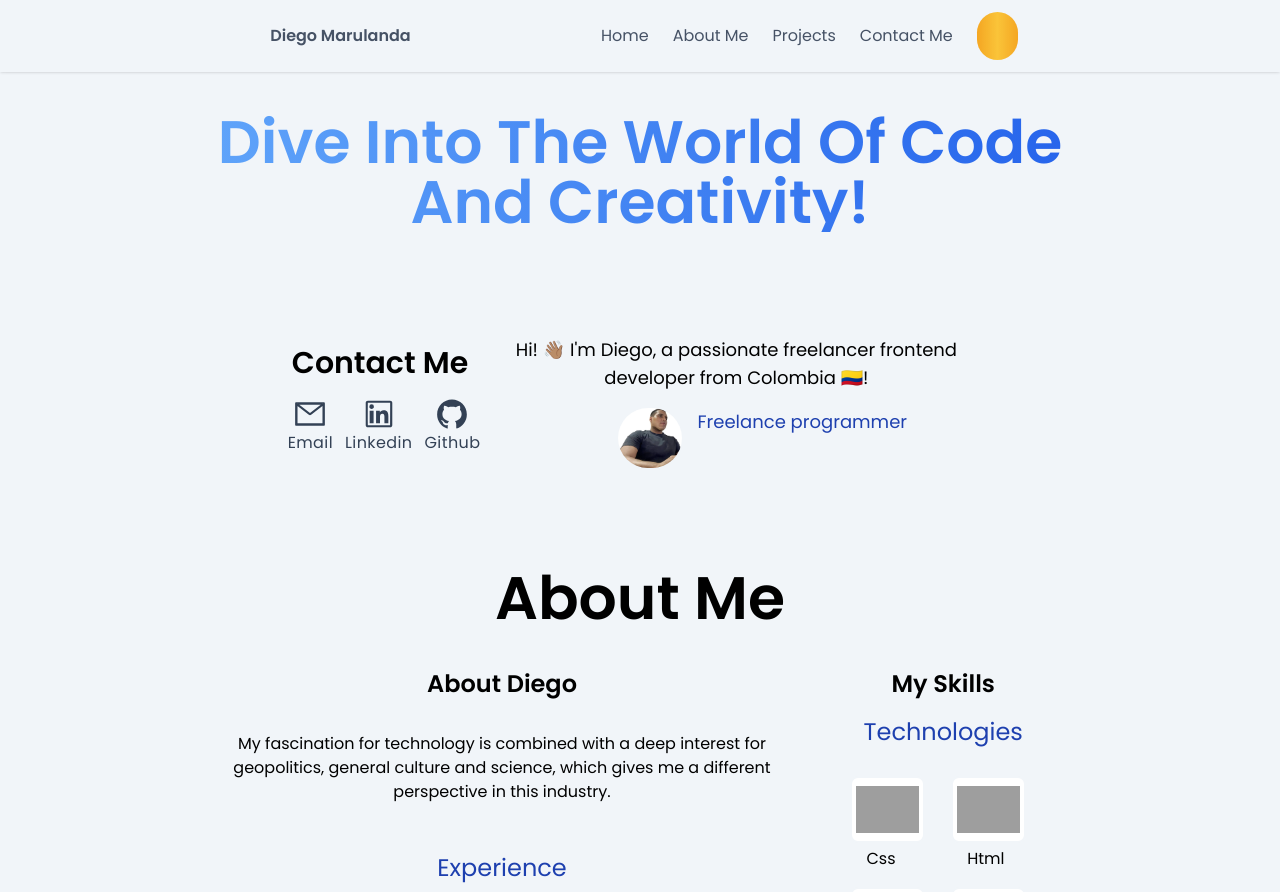
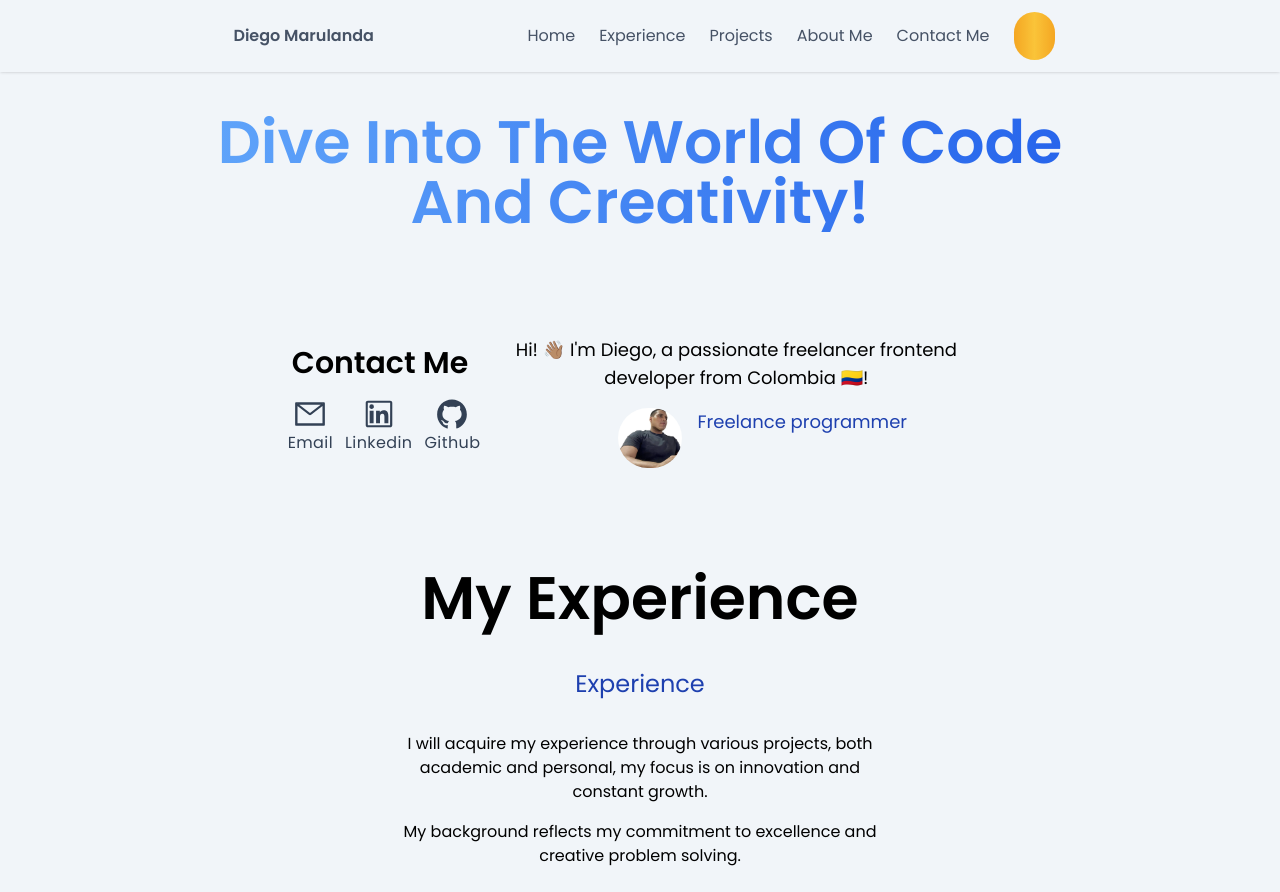
Before and after one commit to DiegoMarulandaB/Portfolio, a Next.js app: page / in a window 1280 px wide. Shown: the top 892 px of the page. Built offline with nearby package versions, Linux system fonts and the light colour scheme; grey boxes are pictures that could not be loaded; some icons are missing.

Commit message:
refactor: :art: add new order of information

```diff
--- a/src/app/page.tsx
+++ b/src/app/page.tsx
@@ -1,13 +1,10 @@
 import Home from '../components/Home/Home'
-import About from '../components/About/About'
-import Projects from '../components/Projects/Projects'
+
 
 export default function HomePage() {
   return (
     <main className="mx-auto max-w-5xl px-4 sm:px-6">
       <Home />
-      <About />
-      <Projects />
     </main>
   )
 }
--- a/src/components/About/About.tsx
+++ b/src/components/About/About.tsx
@@ -20,16 +20,6 @@ const About = () => {
                   {' '}
                   My fascination for technology is combined with a deep interest for geopolitics, general culture and
                   science, which gives me a different perspective in this industry.
-                </p>
-              </div>
-              <span className="mx-2 mr-2 mt-4 text-blue-800 dark:text-amber-200 text-2xl">Experience</span>
-              <div className="text-center text-1xl dark:text-white mx-2 mr-2 mt-4 mb-4">
-                <p className="mb-4 mt-4">
-                  I will acquire my experience through various projects, both academic and personal, my focus is on
-                  innovation and constant growth.
-                </p>
-                <p className="mb-4 mt-4">
-                  My background reflects my commitment to excellence and creative problem solving.
                 </p>
               </div>
               <span className="mx-2 mr-2 mt-4 text-blue-800 dark:text-amber-200 text-2xl">Studies</span>
--- /dev/null
+++ b/src/components/Experience/Experience.tsx
@@ -0,0 +1,29 @@
+'use client'
+
+const Experience = () => {
+  return (
+    <section id="experience">
+      <h1 className=" text-center justify-center mx-2 mr-2 mt-24 font-extrabold capitalize text-4xl sm:text-7xl md:text-6xl lg:text-6xl xl:text-7xl">
+       My Experience
+      </h1>
+        <div className="flex flex-col md:flex-row md:p-4 md:text-left mt-2 space-y-10 md:space-x-10 md:space-y-0 items-stretch justify-center align-top">
+          <div className="md:w-3/5">
+            <div className="flex flex-col items-center justify-center pb-4">
+              <span className="mx-2 mr-2 mt-4 text-blue-800 dark:text-amber-200 text-2xl">Experience</span>
+              <div className="text-center text-1xl dark:text-white mx-2 mr-2 mt-4 mb-4">
+                <p className="mb-4 mt-4">
+                  I will acquire my experience through various projects, both academic and personal, my focus is on
+                  innovation and constant growth.
+                </p>
+                <p className="mb-4 mt-4">
+                  My background reflects my commitment to excellence and creative problem solving.
+                </p>
+              </div>
+            </div>
+          </div>
+        </div>
+    </section>
+  )
+}
+
+export default Experience
--- a/src/components/Footer/Footer.tsx
+++ b/src/components/Footer/Footer.tsx
@@ -1,7 +1,7 @@
 const Footer = () => {
   return (
     <section id="footer">
-      <div className="mx-auto max-w-full md:max-w-full sm:px-1 bg-slate-100 dark:bg-slate-700">
+      <div className="mx-auto max-w-full md:max-w-full sm:px-1 bg-slate-100 dark:bg-slate-700 mt-8">
         <hr className="dark:border-slate-500 mb-4" />
         <div className="mx-auto flex flex-col items-center justify-center text-center md:flex-row md:justify-center">
           <div className="flex flex-row space-x-2 mt-2 mb-2">
--- a/src/components/Home/Home.tsx
+++ b/src/components/Home/Home.tsx
@@ -2,6 +2,9 @@
 
 import TextAnimatedGradient from '../Animations/TextAnimatedGradient/TextAnimatedGradient'
 import { AiOutlineMail, AiOutlineGithub, AiOutlineLinkedin } from 'react-icons/ai'
+import Experience from '../Experience/Experience'
+import Projects from '../Projects/Projects'
+import About from '../About/About'
 
 const HomePage = () => {
   return (
@@ -81,6 +84,9 @@ const HomePage = () => {
               </div>
             </div>
           </div>
+          <Experience />
+          <Projects />
+          <About />
         </div>
       </div>
     </section>
--- a/src/components/Navigation/Navigation.tsx
+++ b/src/components/Navigation/Navigation.tsx
@@ -8,8 +8,9 @@ import NaviLink from '../../types/NaviLink'
 
 const LINKS_NAV: NaviLink[] = [
   { label: 'Home', route: 'home' },
+  { label: 'Experience', route: 'experience' },
+  { label: 'Projects', route: 'projects' },
   { label: 'About Me', route: 'about' },
-  { label: 'Projects', route: 'projects' },
   { label: 'Contact Me', route: 'contact' },
 ]
 
--- a/src/components/ProjectsCards/ProjectsCards.tsx
+++ b/src/components/ProjectsCards/ProjectsCards.tsx
@@ -13,7 +13,7 @@ const ProjectCards: React.FC<ProjectCardsProps> = ({
   href,
 }) => (
   <div
-    id="projects"
+    id="projectsCards"
     className={`w-full px-4 md:w-1/2 xl:w-3/3 ${
       showCard === 'all' || showCard === category.toLowerCase() ? 'block' : 'hidden'
     }`}
```
